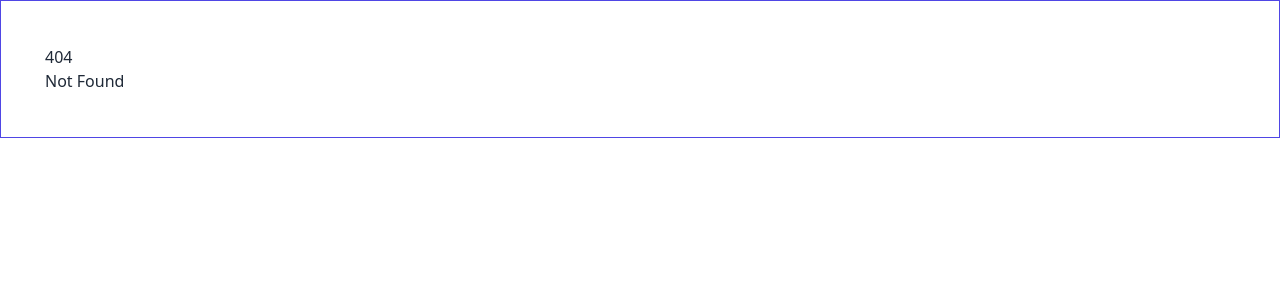
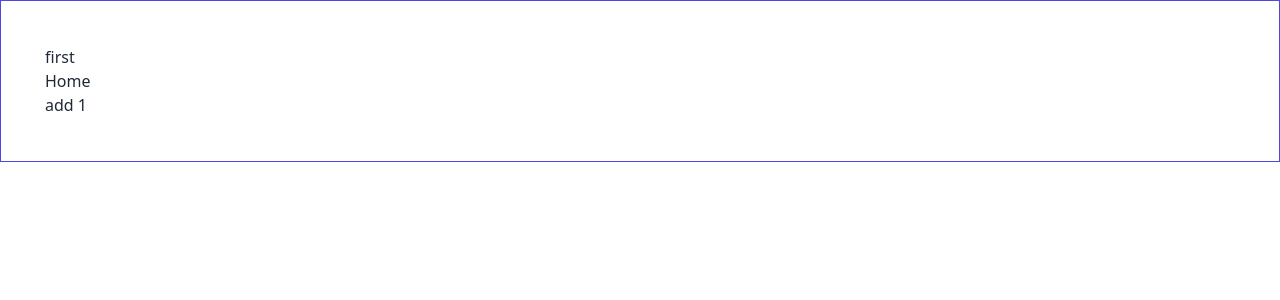
Before and after one commit to vlakondra/svkit_1, a SvelteKit app: page /first in a window 1280 px wide. Before the commit this address had no page. Shown: the top 300 px of the page. Built offline with nearby package versions, Linux system fonts and the light colour scheme.

Commit message:
small test

```diff
--- /dev/null
+++ b/src/lib/comp1.svelte
@@ -0,0 +1,7 @@
+<script>
+    let cnt =1;
+
+    const adder=()=>cnt+=1
+</script>
+
+<button on:click={adder}>add {cnt}</button>
--- a/src/routes/+layout.svelte
+++ b/src/routes/+layout.svelte
@@ -2,6 +2,6 @@
 	import '../app.pcss';
 </script>
 
-<div class="p-11 border border-indigo-600 ...">
+<div class="p-11 border border-indigo-600">
 <slot />
 </div>
--- a/src/routes/+page.svelte
+++ b/src/routes/+page.svelte
@@ -1,4 +1,5 @@
 <h1>Welcome to SvelteKit!!!</h1>
 <p>Visit <a href="https://kit.svelte.dev">kit.svelte.dev</a> to read the documentation</p>
 
-<p><button class="btn btn-primary">Primary</button></p>
+<p><button class="btn btn-primary">Кнопка</button></p>
+<a href='first'>first</a>
--- /dev/null
+++ b/src/routes/first/+page.svelte
@@ -0,0 +1,9 @@
+<script>
+import Adder from '$lib/comp1.svelte'
+</script>
+
+
+<h1>first</h1>
+<p><a href='/'>Home</a></p>
+
+<Adder/>
```
